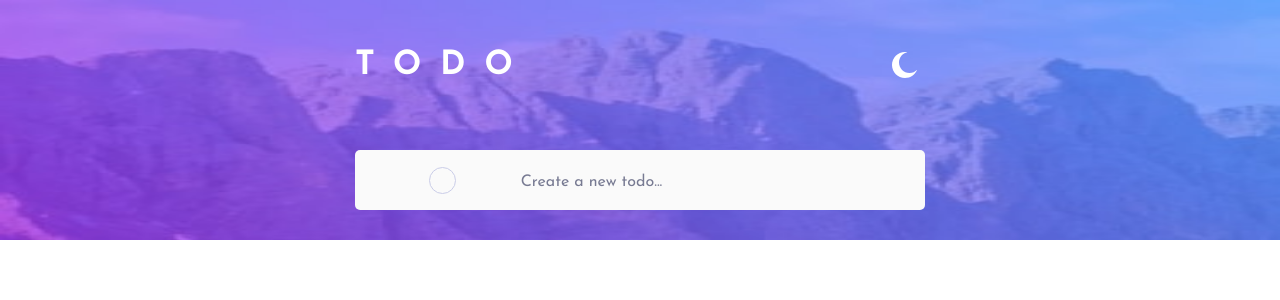
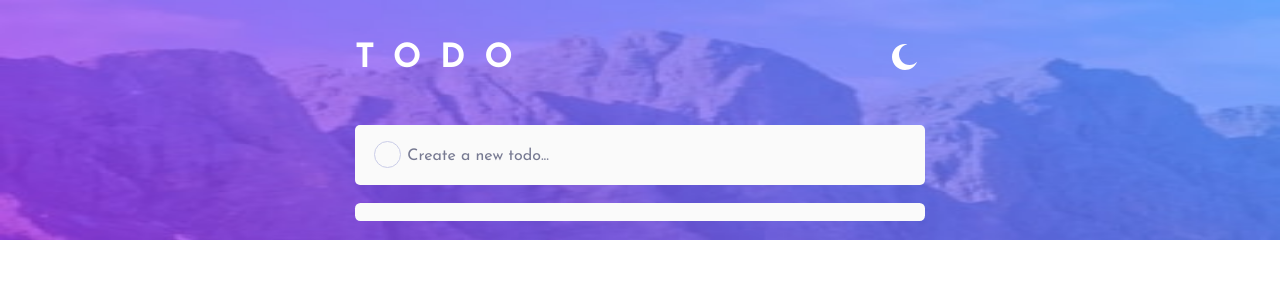
Before and after one commit to Holulosamo/todo-app, a React (Vite) app: page / in a window 1280 px wide. Shown: the top 300 px of the page. Built offline with nearby package versions, Linux system fonts and the light colour scheme.

Commit message:
form working

```diff
--- a/src/App.css
+++ b/src/App.css
@@ -1,7 +1,7 @@
 :root{
     /* Primay Colors */
     --bright-blue: hsl(220, 98%, 61%);
-    --check-background: linear-gradient hsl(192, 100%, 67%) to hsl(280, 87%, 65%);
+    --check-background: linear-gradient(hsl(192, 100%, 67%), hsl(280, 87%, 65%));
 
     /* Neutral Colors Light Theme */
     --very-light-gray: hsl(0, 0%, 98%);
@@ -53,7 +53,7 @@ body{
     width: inherit;
     justify-content: space-between;
     align-items: center;
-    padding-top: 1em;
+    padding-top: .6em;
 }
 
 .container h1{
@@ -71,15 +71,16 @@ body{
 
 .todo-form{
     width: inherit;
-    padding-top: 2em;
+    margin-top: 1em;
     height: 60px;
 }
 
 .todo-label{
-    display: flex;
-    justify-content: space-evenly;
+    display: grid;
+    grid-template-columns: 25px 145px auto;
     align-items: center;
     height: inherit;
+    gap: 15px;
     padding-right: .5em;
     padding-left: .5em;
     border-radius: 5px;
@@ -87,6 +88,7 @@ body{
 }
 
 .form-circle{
+    margin-left: 10px;
     width: 25px;
     height: 25px;
     border: 1px solid var(--light-grayish-blue);
@@ -94,17 +96,18 @@ body{
 }
 
 .form-span{
+    justify-self: flex-end;
     font-size: 1rem;
+    margin-top: .2em;
     text-align: center;
-    margin-top: .2em;
     color: var(--dark-grayish-blue);
 }
 
 .form-input-text{
-    font-size: 20px;
+    font-size: 1.3rem;
     font-family: var(--font-josefin-sans);
-    width: 120px;
     border: none;
+    min-width: 70px;
     background-color: var(--very-light-gray);
 }
 
@@ -112,3 +115,53 @@ body{
     border: none;
     outline: none;
 }
+
+.todo-container{
+    width: inherit;
+    margin-top: 1em;
+    border-radius: .3em;
+    background-color: var(--very-light-gray);
+}
+
+.todo-list{
+    list-style: none;
+    padding: 0;
+    margin: 0;
+}
+
+.todo-list-item{
+
+}
+
+.todo-checkbox{
+    appearance: none;
+    width: 25px;
+    height: 25px;
+    border-radius: 50%;
+    border: 1px solid var(--light-grayish-blue);
+    outline: none;
+}
+
+.todo-checkbox:after{
+    content: '';
+    display: block;
+    width: 25px;
+    height: 25px;
+    background: url(assets/images/icon-check.svg);
+    background-repeat: no-repeat;
+    background-position: center;
+}
+
+.todo-checkbox:checked{
+    background: var(--check-background);
+}
+
+.todo-checkbox, .todo-task, .btn-delete{
+    cursor: pointer;
+}
+
+.btn-delete{
+    border: none;
+    outline: none;
+    background: none;
+}
--- a/src/App.jsx
+++ b/src/App.jsx
@@ -5,6 +5,13 @@ import TodoForm from './components/TodoForm'
 import TodoContainer from './components/TodoContainer'
 
 function App() {
+  const [todo, setTodo] = useState([]);
+
+  const createTodo = (data) => {
+    data.id = Math.floor(Math.random() * 1000);
+    setTodo([...todo, data]);
+  }
+
   return (
     <section className="section">
       <article className="article">
@@ -12,8 +19,8 @@ function App() {
           <h1>TODO</h1>
           <ThemeButton></ThemeButton>
         </div>
-        <TodoForm/>
-        <TodoContainer/>
+        <TodoForm createTodo={createTodo}/>
+        <TodoContainer todo={todo} />
       </article>
     </section>
   );
--- a/src/components/Checkbox.jsx
+++ b/src/components/Checkbox.jsx
@@ -1,11 +1,7 @@
 export default function Checkbox(){
-    const styles = {
-
-    }
-
     return(
     <>
-        <input type="checkbox" />
+        <input type="checkbox" className="todo-checkbox"/>
     </>
     )
 }
--- a/src/components/TodoContainer.jsx
+++ b/src/components/TodoContainer.jsx
@@ -1,10 +1,24 @@
 import { useState } from "react"
+import Checkbox from "./Checkbox"
+import iconCross from "../assets/images/icon-cross.svg";
 
-export default function TodoContainer(){
-    return(
-        <section>
-            <ul className="todo-list"></ul>
-            <ul className="todo-status"></ul>
-        </section>
-    )
+export default function TodoContainer({todo}){
+    return (
+      <section className="todo-container">
+        <ul className="todo-list">
+          {todo.map((el) => (
+            <li key={el.id} classList="todo-list-item">
+              <label>
+                <Checkbox></Checkbox>
+                <span className="todo-task">{el.task}</span>
+              </label>
+              <button className="btn-delete">
+                  <img src={iconCross} />
+              </button>
+            </li>
+          ))}
+        </ul>
+        <ul className="todo-status"></ul>
+      </section>
+    );
 }
--- a/src/components/TodoForm.jsx
+++ b/src/components/TodoForm.jsx
@@ -1,10 +1,16 @@
 import { useState } from "react";
 
-const initialText = 'Create a new todo...'
+const initialText = 'Create a new todo...';
+const initialTodo = {
+  id: null,
+  task: '',
+  done: false
+}
 
-export default function TodoForm(){
+export default function TodoForm({createTodo}){
   const [text, setText] = useState(initialText);
   const [focus, setFocus] = useState(false);
+  const [todoList, setTodoList] = useState(initialTodo);
   const styles = {
     color: "hsl(235, 21%, 11%)",
     fontWeight: '500',
@@ -21,12 +27,26 @@ export default function TodoForm(){
     setFocus(false);
   }
 
+  const handleSubmit = (e) => {
+    e.preventDefault();
+    if(!todoList.task) return;
+    createTodo(todoList);
+    setTodoList(initialTodo);
+  }
+
+  const handleChange = (e) => {
+    setTodoList({
+      ...todoList,
+      task: e.target.value,
+    });
+  }
+
   return (
-    <form className="todo-form">
+    <form className="todo-form" onSubmit={handleSubmit}>
       <label className="todo-label">
         <div className="form-circle"></div>
         <span style={focus ? styles : {}} className="form-span">{text}</span>
-        <input type="text" className="form-input-text" onFocus={handleFocus} onBlur={handleBlur} />
+        <input type="text" value={todoList.task} className="form-input-text" onFocus={handleFocus} onBlur={handleBlur} onChange={handleChange}/>
       </label>
     </form>
   );
```
